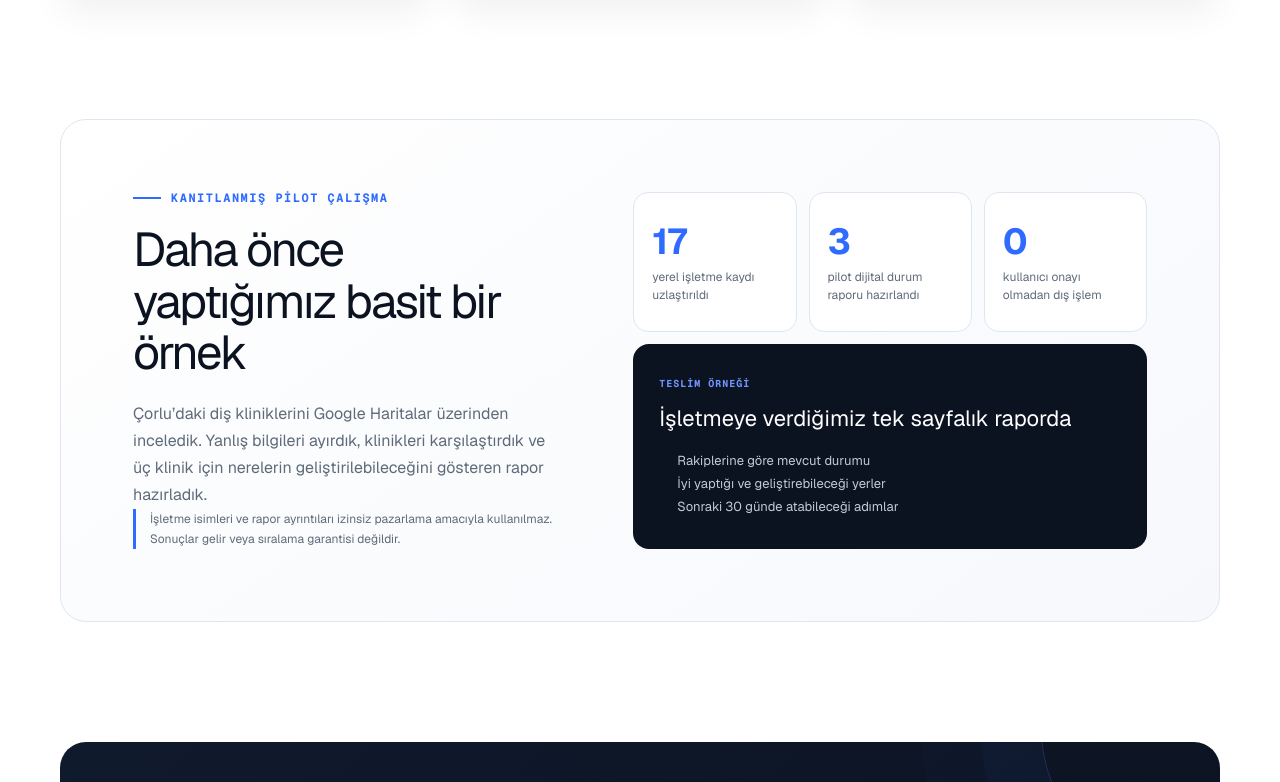
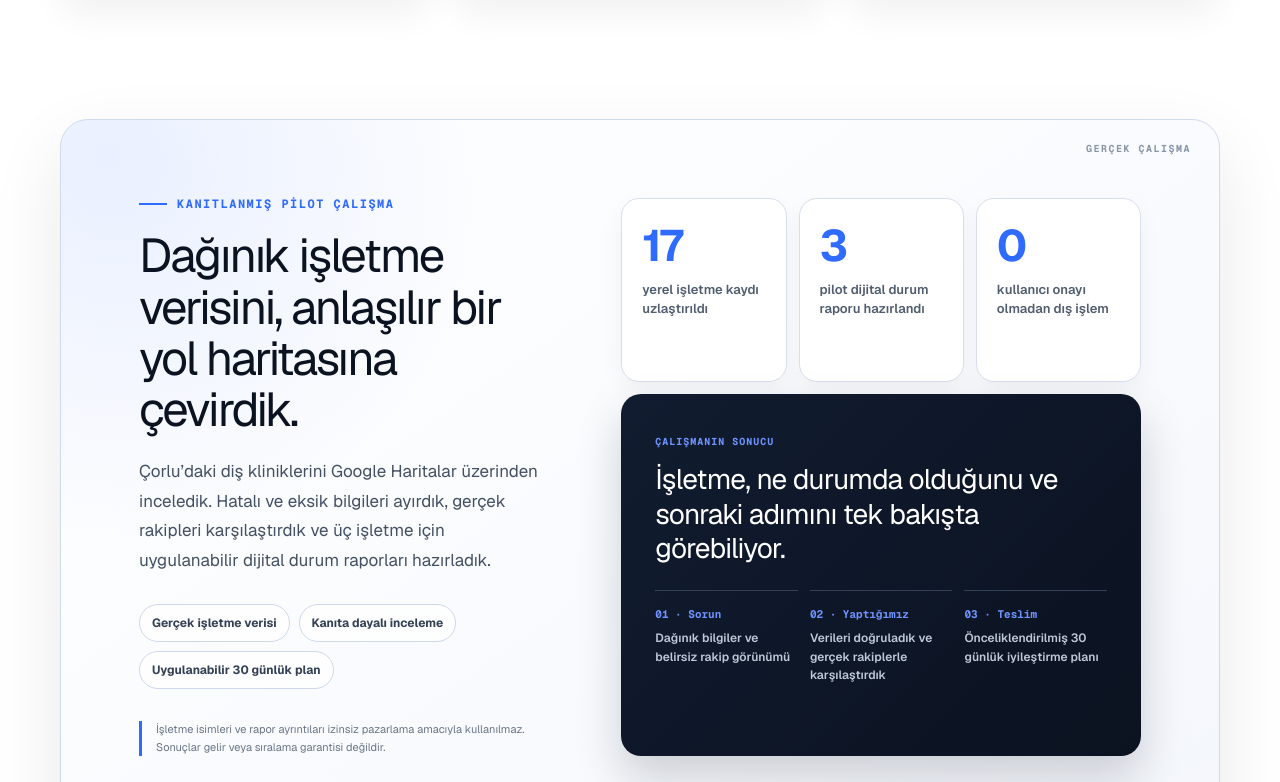
Before and after one commit to umutisbilen35-create/agentaxis-site, a Next.js app: page / in a window 1280 px wide. Shown: the part 1658-2440 px from the top of the page. Built offline with nearby package versions, Linux system fonts and the light colour scheme.

Commit message:
Ornek calisma bolumunu guclendir

```diff
--- a/app/globals.css
+++ b/app/globals.css
@@ -60,18 +60,24 @@ footer { border-top:1px solid var(--line); min-height:130px; display:flex; align
 @media(max-width:850px){.shell{width:min(100% - 30px,680px)}.nav{height:72px}.navCta{display:none}.hero{grid-template-columns:1fr;gap:45px;padding-block:58px}.axisCard{min-height:420px}.proofGrid{grid-template-columns:1fr 1fr;padding-block:32px}.proofGrid p{grid-column:1/-1}.sectionHead{display:block}.serviceGrid{grid-template-columns:1fr}.serviceGrid article{min-height:220px}.serviceGrid h3{margin-top:55px}.pilot{grid-template-columns:1fr;padding:42px 30px;gap:30px}.pilotBadge{width:120px;height:120px}.pilotBadge b{font-size:48px}.pilotSteps{grid-template-columns:1fr 1fr}.report{grid-template-columns:1fr;padding:38px 28px;gap:38px}.finderSection{grid-template-columns:1fr;gap:35px;padding-top:90px}.finderCopy{position:static}.contact{display:block;padding-block:90px}.contact .primary{margin-top:35px}.trustRow{gap:12px}footer{flex-direction:column;align-items:flex-start;justify-content:center;padding-block:30px}h1{letter-spacing:-2.6px}}
 @media(max-width:520px){.heroActions{align-items:flex-start;flex-direction:column}.proofGrid{grid-template-columns:1fr}.proofGrid p{grid-column:auto}.section{padding-block:80px}.axisCard{padding:34px 25px}.axisLine{left:44px}.metric{left:25px;right:25px}.pilotSteps{grid-template-columns:1fr}.goalGrid{grid-template-columns:1fr}.needAssistant{padding:22px 18px}.contact h2{font-size:36px}}
 
-.caseStudy { margin-bottom:120px; padding:72px; border:1px solid var(--line); border-radius:26px; display:grid; grid-template-columns:.9fr 1.1fr; gap:80px; background:linear-gradient(145deg,#fff,#f6f8fc); }
+.caseStudy { margin-bottom:120px; padding:78px; border:1px solid #cedaee; border-radius:28px; display:grid; grid-template-columns:.88fr 1.12fr; gap:74px; background:radial-gradient(circle at 4% 5%,rgba(47,107,255,.1),transparent 30%),linear-gradient(145deg,#fff,#f4f7fc); box-shadow:0 28px 75px rgba(11,18,32,.09); position:relative; overflow:hidden; }
+.caseStudy:before { content:"GERÇEK ÇALIŞMA"; position:absolute; top:22px; right:28px; color:#8a97aa; font:700 10px var(--font-geist-mono); letter-spacing:1.5px; }
 .caseIntro h2,.about h2,.pilotTerms h2 { font-size:clamp(34px,3.7vw,50px); line-height:1.08; letter-spacing:-2.2px; margin:0 0 22px; }
-.caseIntro>p:not(.eyebrow) { color:var(--muted); line-height:1.7; }
-.caseNote { font-size:12px; border-left:3px solid var(--blue); padding-left:14px; }
+.caseIntro>p:not(.eyebrow,.caseNote) { color:#445164; font-size:17px; line-height:1.75; }
+.caseTags { display:flex; flex-wrap:wrap; gap:9px; margin:28px 0 32px; }
+.caseTags span { padding:9px 12px; border:1px solid #cdd9ed; border-radius:999px; background:rgba(255,255,255,.78); color:#344154; font-size:12px; font-weight:700; }
+.caseNote { color:#697587; font-size:11px; line-height:1.6; border-left:3px solid var(--blue); padding-left:14px; margin-bottom:0; }
 .outcomeGrid { display:grid; grid-template-columns:repeat(3,1fr); gap:12px; }
-.outcomeGrid>div { border:1px solid var(--line); border-radius:15px; padding:22px 18px; background:#fff; }
-.outcomeGrid strong { display:block; color:var(--blue); font-size:36px; }
-.outcomeGrid span { display:block; color:var(--muted); font-size:12px; line-height:1.45; }
-.outcomeGrid article { grid-column:1/-1; padding:26px; background:var(--ink); color:#fff; border-radius:16px; }
+.outcomeGrid>div { min-height:138px; border:1px solid #d6dfed; border-radius:18px; padding:25px 20px; background:#fff; box-shadow:0 10px 24px rgba(11,18,32,.045); }
+.outcomeGrid strong { display:block; color:var(--blue); font-size:44px; line-height:1; margin-bottom:13px; letter-spacing:-1.5px; }
+.outcomeGrid span { display:block; color:#515e70; font-size:13px; line-height:1.45; font-weight:600; }
+.outcomeGrid article { grid-column:1/-1; padding:34px; background:linear-gradient(135deg,#111c30,#0b1220); color:#fff; border-radius:20px; box-shadow:0 22px 46px rgba(11,18,32,.18); }
 .outcomeGrid small { color:var(--blue2); font:700 10px var(--font-geist-mono); letter-spacing:1px; }
-.outcomeGrid h3 { margin:8px 0 14px; font-size:22px; }
-.outcomeGrid ul { margin:0; padding-left:18px; color:#c1cad8; font-size:13px; line-height:1.8; }
+.outcomeGrid h3 { margin:10px 0 25px; font-size:clamp(23px,2.2vw,30px); line-height:1.22; letter-spacing:-.8px; }
+.caseSteps { display:grid; grid-template-columns:repeat(3,1fr); gap:12px; }
+.caseSteps p { margin:0; padding-top:16px; border-top:1px solid #344155; }
+.caseSteps b { display:block; color:var(--blue2); font:700 11px var(--font-geist-mono); margin-bottom:8px; }
+.caseSteps span { color:#bec8d7; font-size:12px; line-height:1.55; }
 .about { margin-top:120px; background:var(--ink); color:#fff; border-radius:26px; padding:72px; display:grid; grid-template-columns:1.05fr .95fr; gap:70px; }
 .aboutPoints { display:grid; gap:12px; }
 .aboutPoints p { margin:0; border:1px solid #303b4e; border-radius:14px; padding:20px; color:#aeb7c5; line-height:1.55; font-size:13px; }
@@ -93,9 +99,10 @@ footer { border-top:1px solid var(--line); min-height:130px; display:flex; align
   .navLinks>a:not(.navCta){display:none}.navCta{display:block;font-size:12px}
   .caseStudy,.about,.pilotTerms{grid-template-columns:1fr;padding:42px 30px;gap:38px}
   .outcomeGrid{grid-template-columns:1fr 1fr}
+  .caseSteps{grid-template-columns:1fr}
   .footerLinks{flex-wrap:wrap}
 }
-@media(max-width:520px){.outcomeGrid{grid-template-columns:1fr}}
+@media(max-width:520px){.outcomeGrid{grid-template-columns:1fr}.caseStudy{padding:48px 24px}.caseStudy:before{display:none}.outcomeGrid>div{min-height:120px}.caseIntro>p:not(.eyebrow,.caseNote){font-size:16px}}
 
 /* Hizmetler: ilk bakışta okunabilen, sonuç odaklı kartlar */
 .serviceGrid { gap:22px; }
--- a/app/page.tsx
+++ b/app/page.tsx
@@ -100,20 +100,25 @@ export default function Home() {
       <section className="caseStudy shell" id="ornek">
         <div className="caseIntro">
           <p className="eyebrow"><span /> Kanıtlanmış pilot çalışma</p>
-          <h2>Daha önce yaptığımız basit bir örnek</h2>
-          <p>Çorlu’daki diş kliniklerini Google Haritalar üzerinden inceledik. Yanlış bilgileri ayırdık, klinikleri karşılaştırdık ve üç klinik için nerelerin geliştirilebileceğini gösteren rapor hazırladık.</p>
+          <h2>Dağınık işletme verisini, anlaşılır bir yol haritasına çevirdik.</h2>
+          <p>Çorlu’daki diş kliniklerini Google Haritalar üzerinden inceledik. Hatalı ve eksik bilgileri ayırdık, gerçek rakipleri karşılaştırdık ve üç işletme için uygulanabilir dijital durum raporları hazırladık.</p>
+          <div className="caseTags" aria-label="Pilot çalışma özellikleri">
+            <span>Gerçek işletme verisi</span>
+            <span>Kanıta dayalı inceleme</span>
+            <span>Uygulanabilir 30 günlük plan</span>
+          </div>
           <p className="caseNote">İşletme isimleri ve rapor ayrıntıları izinsiz pazarlama amacıyla kullanılmaz. Sonuçlar gelir veya sıralama garantisi değildir.</p>
         </div>
         <div className="outcomeGrid">
           {outcomes.map((item) => <div key={item.value + item.label}><strong>{item.value}</strong><span>{item.label}</span></div>)}
-          <article>
-            <small>TESLİM ÖRNEĞİ</small>
-            <h3>İşletmeye verdiğimiz tek sayfalık raporda</h3>
-            <ul>
-              <li>Rakiplerine göre mevcut durumu</li>
-              <li>İyi yaptığı ve geliştirebileceği yerler</li>
-              <li>Sonraki 30 günde atabileceği adımlar</li>
-            </ul>
+          <article className="caseResult">
+            <small>ÇALIŞMANIN SONUCU</small>
+            <h3>İşletme, ne durumda olduğunu ve sonraki adımını tek bakışta görebiliyor.</h3>
+            <div className="caseSteps">
+              <p><b>01 · Sorun</b><span>Dağınık bilgiler ve belirsiz rakip görünümü</span></p>
+              <p><b>02 · Yaptığımız</b><span>Verileri doğruladık ve gerçek rakiplerle karşılaştırdık</span></p>
+              <p><b>03 · Teslim</b><span>Önceliklendirilmiş 30 günlük iyileştirme planı</span></p>
+            </div>
           </article>
         </div>
       </section>
```
